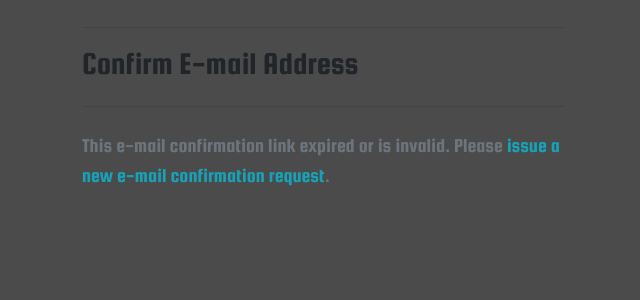
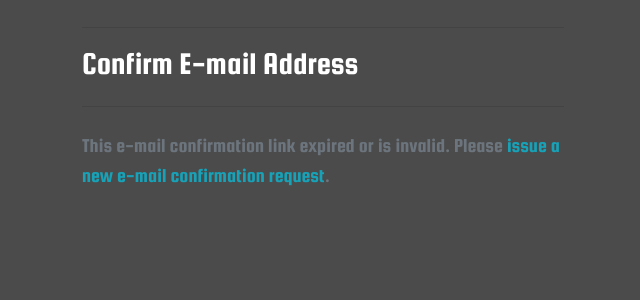
Before and after one commit to David-Maura-Rodgers/House-Vinyl-Ireland, a Django app: a page that uses templates/allauth/account/email_confirm.html in a window 1280 px wide. Shown: the part 122-422 px from the top of the page, without its empty margins (61-701 px from the left). Run offline with Django 3.2, Linux system fonts and the light colour scheme; data comes from the database, SQL or seed files in the repository; some libraries are stand-ins or nearby versions.

Commit message:
edit: change font colour on eamil confirm html

```diff
--- a/templates/allauth/account/email_confirm.html
+++ b/templates/allauth/account/email_confirm.html
@@ -8,14 +8,14 @@
 
 {% block inner_content %}
 <hr>
-<h2 class="logo-font mb-4">{% trans "Confirm E-mail Address" %}</h2>
+<h2 class="logo-font mb-4 text-white">{% trans "Confirm E-mail Address" %}</h2>
 <hr>
 
 {% if confirmation %}
 
 {% user_display confirmation.email_address.user as user_display %}
 
-<p>{% blocktrans with confirmation.email_address.email as email %}Please confirm that <a href="mailto:{{ email }}">{{ email }}</a> is an e-mail address for user {{ user_display }}.{% endblocktrans %}</p>
+<p class="text-white">{% blocktrans with confirmation.email_address.email as email %}Please confirm that <a href="mailto:{{ email }}">{{ email }}</a> is an e-mail address for user {{ user_display }}.{% endblocktrans %}</p>
 
 <form method="post" action="{% url 'account_confirm_email' confirmation.key %}">
 {% csrf_token %}
```
